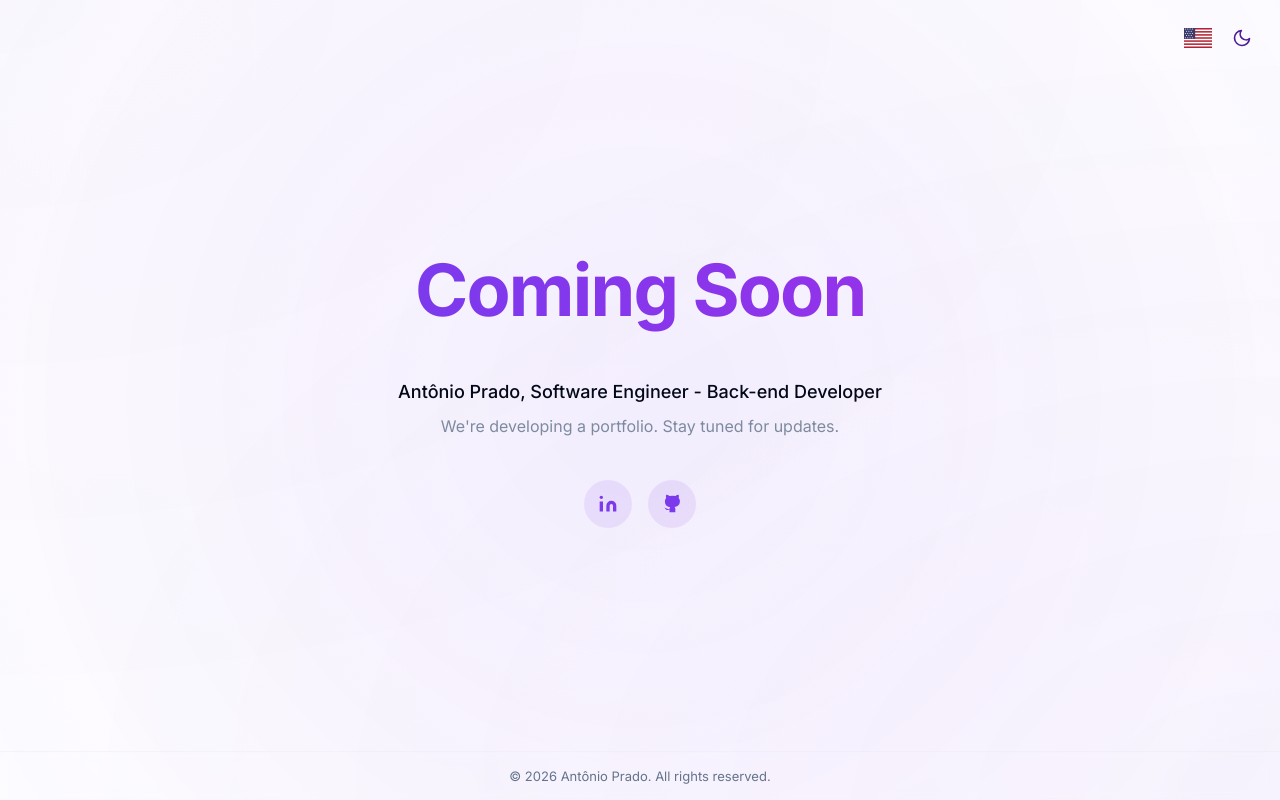
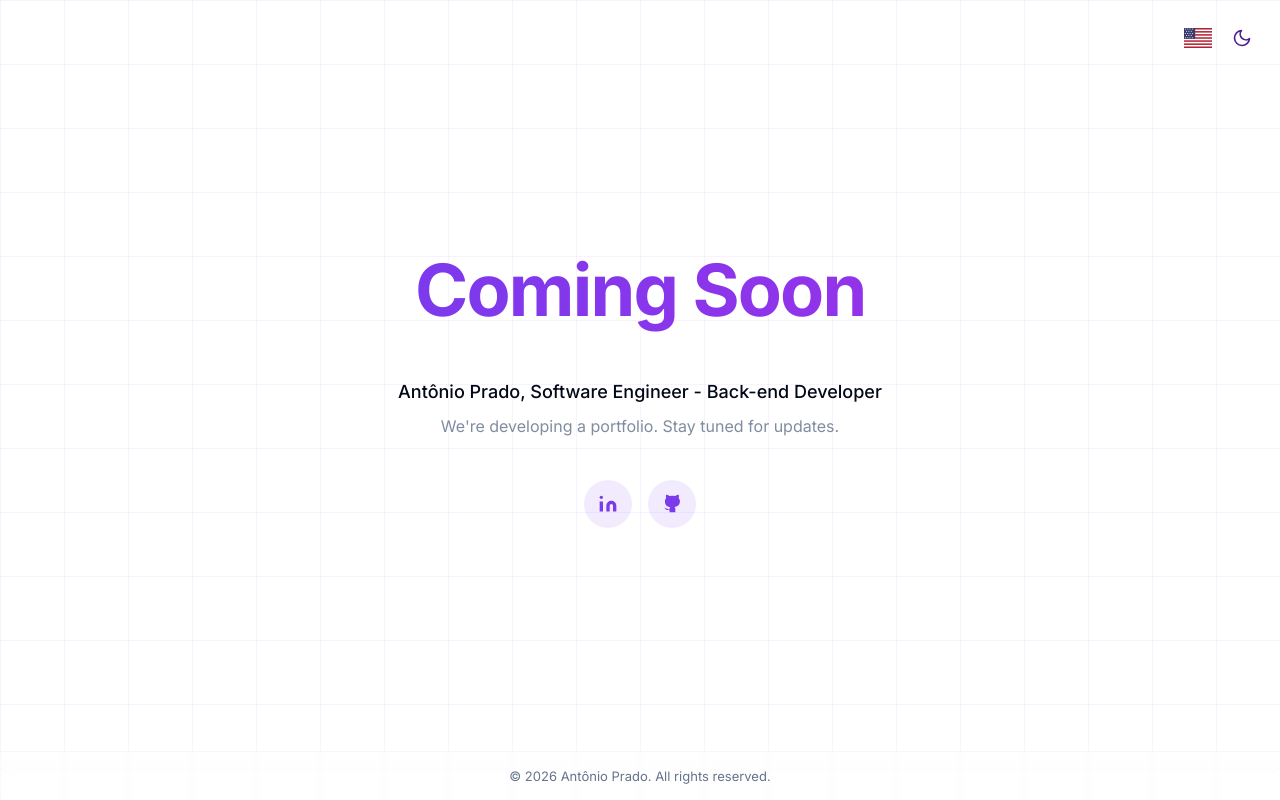
Before and after one commit to aantonioprado/antonioeprado.dev, a React (Vite) app: page / in a window 1280 px wide. Built offline with nearby package versions, Linux system fonts and the light colour scheme.

Commit message:
feat: add cursor ring effect and update background styling

```diff
--- a/src/App.css
+++ b/src/App.css
@@ -1,5 +1,32 @@
 #root {
   min-height: 100vh;
+}
+
+.cursor-ring {
+  position: fixed;
+  top: 0;
+  left: 0;
+  width: 500px;
+  height: 500px;
+  border-radius: 50%;
+  background: radial-gradient(circle, rgba(124, 58, 237, 0.28) 0%, rgba(124, 58, 237, 0.08) 45%, transparent 70%);
+  filter: blur(30px);
+  pointer-events: none;
+  z-index: 9999;
+  will-change: transform;
+  transition: transform 0.12s ease-out, opacity 0.4s ease;
+  transform: translate(-999px, -999px);
+  opacity: 0;
+}
+
+.cursor-ring--visible {
+  opacity: 1;
+}
+
+@media (hover: none) {
+  .cursor-ring {
+    display: none;
+  }
 }
 
 .controls {
@@ -46,8 +73,6 @@
   min-height: 100vh;
   align-items: center;
   justify-content: center;
-  background-color: hsl(var(--background));
-  transition: background-color 0.3s;
 }
 
 .loading-widget {
@@ -100,58 +125,6 @@
   overflow: hidden;
 }
 
-.bg-layers {
-  position: absolute;
-  inset: 0;
-  z-index: 0;
-  pointer-events: none;
-  overflow: hidden;
-}
-
-.bg-layer {
-  position: absolute;
-  opacity: 0.6;
-}
-
-.bg-layer-1 {
-  top: -50%;
-  left: -50%;
-  width: 200%;
-  height: 200%;
-  background: radial-gradient(circle, hsl(var(--primary) / 0.08) 0%, transparent 70%);
-  animation: bg-rotate 45s linear infinite;
-  will-change: transform;
-}
-
-.bg-layer-2 {
-  top: -50%;
-  left: -50%;
-  width: 200%;
-  height: 200%;
-  background: radial-gradient(circle, hsl(var(--primary) / 0.04) 0%, transparent 60%);
-  animation: bg-rotate 60s linear infinite reverse;
-  will-change: transform;
-}
-
-.bg-layer-3 {
-  top: 0;
-  left: 0;
-  width: 100%;
-  height: 100%;
-  background: radial-gradient(ellipse at bottom right, hsl(var(--primary) / 0.08) 0%, transparent 70%);
-  animation: bg-pulse 25s ease-in-out infinite;
-  will-change: opacity, transform;
-}
-
-.bg-layer-4 {
-  top: 0;
-  left: 0;
-  width: 100%;
-  height: 100%;
-  background: radial-gradient(ellipse at top left, hsl(var(--primary) / 0.04) 0%, transparent 70%);
-  animation: bg-pulse 30s ease-in-out infinite reverse;
-  will-change: opacity, transform;
-}
 
 .page__main {
   position: relative;
@@ -325,15 +298,6 @@
   animation-delay: 1.6s;
 }
 
-@keyframes bg-rotate {
-  from { transform: rotate(0deg); }
-  to   { transform: rotate(360deg); }
-}
-
-@keyframes bg-pulse {
-  0%, 100% { opacity: 0.5; transform: scale(1); }
-  50%       { opacity: 1;   transform: scale(1.05); }
-}
 
 @keyframes text-reveal {
   0% {
--- a/src/App.tsx
+++ b/src/App.tsx
@@ -1,4 +1,4 @@
-import { useState, useEffect } from 'react'
+import { useState, useEffect, useRef } from 'react'
 import { useTheme } from './hooks/useTheme'
 import { useLocale } from './hooks/useLocale'
 import { ThemeToggle } from './components/ThemeToggle'
@@ -13,6 +13,7 @@ export default function App() {
   const [loading, setLoading] = useState(true)
   const [progress, setProgress] = useState(0)
   const [mounted, setMounted] = useState(false)
+  const ringRef = useRef<HTMLDivElement>(null)
 
   useEffect(() => {
     setMounted(true)
@@ -47,10 +48,27 @@ export default function App() {
     return () => cancelAnimationFrame(animationFrameId)
   }, [mounted])
 
+  useEffect(() => {
+    if (!mounted) return
+    const ring = ringRef.current
+    if (!ring) return
+
+    const RADIUS = 250
+
+    const onMove = (e: MouseEvent) => {
+      ring.style.transform = `translate(${e.clientX - RADIUS}px, ${e.clientY - RADIUS}px)`
+      ring.classList.add('cursor-ring--visible')
+    }
+
+    window.addEventListener('mousemove', onMove, { passive: true })
+    return () => window.removeEventListener('mousemove', onMove)
+  }, [mounted])
+
   if (!mounted) return null
 
   return (
     <>
+      <div ref={ringRef} className="cursor-ring" aria-hidden="true" />
       <div className="controls">
         <LanguageSelector locale={locale} onChange={changeLocale} />
         <ThemeToggle
--- a/src/components/ComingSoon.tsx
+++ b/src/components/ComingSoon.tsx
@@ -17,13 +17,6 @@ const icons: Record<string, ReactElement> = {
 export function ComingSoon({ t }: ComingSoonProps) {
   return (
     <div className="page">
-      <div className="bg-layers" aria-hidden="true">
-        <div className="bg-layer bg-layer-1" />
-        <div className="bg-layer bg-layer-2" />
-        <div className="bg-layer bg-layer-3" />
-        <div className="bg-layer bg-layer-4" />
-      </div>
-
       <main className="page__main">
         <div className="coming-soon">
           <div className="coming-soon__heading-wrap">
--- a/src/index.css
+++ b/src/index.css
@@ -34,11 +34,21 @@ body {
   font-family: 'Inter', sans-serif;
   min-height: 100vh;
   background-color: hsl(var(--background));
+  background-image:
+    linear-gradient(rgba(139, 92, 246, 0.07) 1px, transparent 1px),
+    linear-gradient(90deg, rgba(139, 92, 246, 0.07) 1px, transparent 1px);
+  background-size: 64px 64px;
+  transition: background-color 0.3s, color 0.3s;
   color: hsl(var(--foreground));
   text-rendering: optimizeLegibility;
   -webkit-font-smoothing: antialiased;
   -moz-osx-font-smoothing: grayscale;
-  transition: background-color 0.3s, color 0.3s;
+}
+
+@media (max-width: 768px) {
+  body {
+    background-size: 40px 40px;
+  }
 }
 
 :focus-visible {
```
